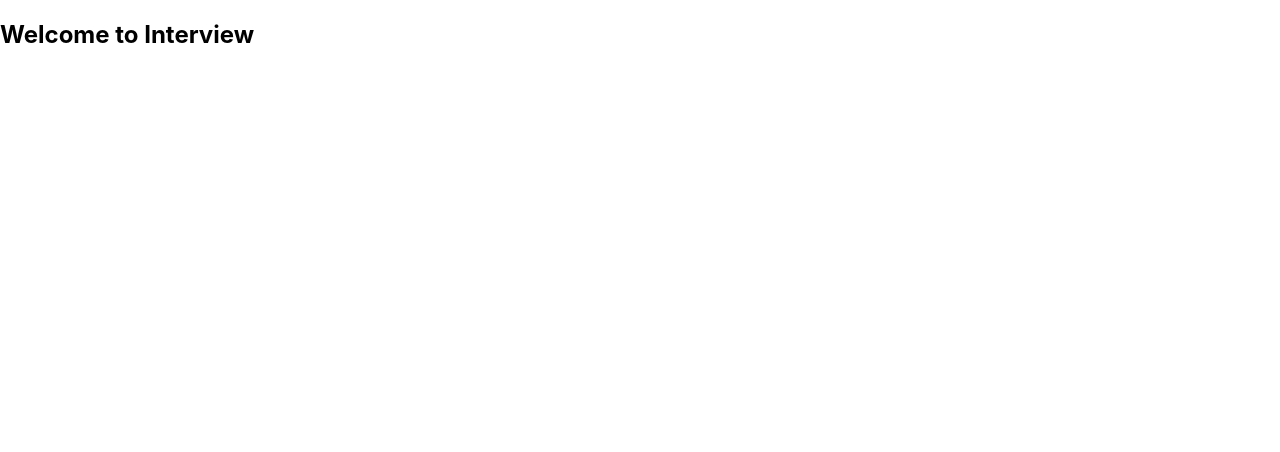
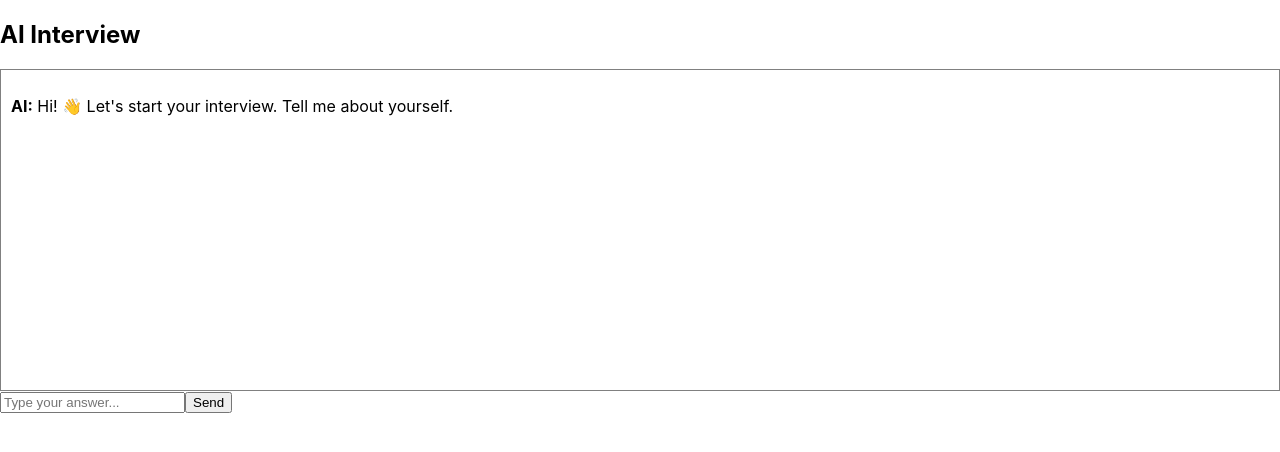
Before and after one commit to Harshit-12/AI-Interview-Coach, a React (Create React App) app in the folder client/: page /interview in a window 1280 px wide. Shown: the top 452 px of the page. Built offline with nearby package versions, Linux system fonts and the light colour scheme.

Commit message:
adding the UI for interview31

```diff
--- a/client/src/pages/Survey.js
+++ b/client/src/pages/Survey.js
@@ -41,7 +41,7 @@ function Survey() {
         { question: "Strengths", answer: form.strengths },
         { question: "Weaknesses", answer: form.weaknesses }
       ];
-
+      console.log(survey);
       //  create session in DB
       const res = await API.post("/session/create", {
         profile,
@@ -49,10 +49,10 @@ function Survey() {
       });
 
       const sessionId = res.data.sessionId;
-
+      console.log("my survey " + survey);
       // store sessionId for interview
       localStorage.setItem("sessionId", sessionId);
-
+      localStorage.setItem("survey", JSON.stringify(survey));
       // navigate to interview page
       navigate("/interview");
 
--- a/client/src/pages/interview.js
+++ b/client/src/pages/interview.js
@@ -1,9 +1,141 @@
+import { useEffect, useState } from "react";
+import API from "../services/api";
 
 function Interview() {
+  const [messages, setMessages] = useState([]);
+  const [input, setInput] = useState("");
+  const [currentQuestion, setCurrentQuestion] = useState("");
+  const profile = JSON.parse(localStorage.getItem("profile"));
 
+  const survey = JSON.parse(localStorage.getItem("survey"));
+  const sessionId = localStorage.getItem("sessionId");
+
+  useEffect(() => {
+    startInterview();
+  }, []);
+
+  // 🔥 Start Interview
+  const startInterview = () => {
+    const greeting = "Hi! 👋 Let's start your interview.\nTell me about yourself.";
+
+    setMessages([
+      { sender: "ai", text: greeting }
+    ]);
+      setCurrentQuestion(greeting);
+  };
+
+  // 🔥 Handle User Answer
+//   const handleSend = async () => {
+//     if (!input) return;
+
+//     const userMessage = { sender: "user", text: input };
+
+//     setMessages((prev) => [...prev, userMessage]);
+
+//     // 1️⃣ Evaluate answer
+//     const evalRes = await API.post("/evaluation/evaluate", {
+//       question: messages[messages.length - 1]?.text,
+//       answer: input,
+//       profile
+//     });
+
+//     // 2️⃣ Save to DB
+//     await API.post("/session/add-response", {
+//       sessionId,
+//       question: messages[messages.length - 1]?.text,
+//       answer: input,
+//       evaluation: evalRes.data.evaluation
+//     });
+
+//     // 3️⃣ Generate next question
+//     const qRes = await API.post("/startInterview", {
+//       profile,
+//       surveyAnswers
+//     });
+
+//     const nextQuestion = qRes.data.questions[0];
+//     console.log(nextQuestion);
+//     const aiMessage = { sender: "ai", text: nextQuestion };
+
+//     setMessages((prev) => [...prev, aiMessage]);
+//     setInput("");
+//   };
+
+const handleSend = async () => {
+  if (!input) return;
+
+  const userAnswer = input;
+
+  // show user message immediately
+  setMessages((prev) => [...prev, { sender: "user", text: userAnswer }]);
+
+  try {
+    console.log("Inside the handleSend");
+    //  Evaluate answer
+    const evalRes = await API.post("/evaluation/evaluate", {
+      question: currentQuestion,   // ✅ FIXED
+      answer: userAnswer,
+      profile
+    });
+
+    // Save to DB
+    await API.post("/session/add-response", {
+      sessionId,
+      question: currentQuestion,   // ✅ FIXED
+      answer: userAnswer,
+      evaluation: evalRes.data.evaluation
+    });
+
+    //  Generate next question
+    console.log("before next question");
+    // console.log("Survey :", surveyAnswers);
+    const qRes = await API.post("/interview/startInterview", {
+      profile,
+      survey
+    });
+    console.log("Query Response : "+ qRes);
+    const nextQuestion = qRes.data.questions?.[0];
+    console.log("Next Question : "+ nextQuestion);
+    if (!nextQuestion) {
+      console.error("No question returned");
+      return;
+    }
+
+    //  Add AI message
+    setMessages((prev) => [
+      ...prev,
+      { sender: "ai", text: nextQuestion }
+    ]);
+
+    //  Update current question
+    setCurrentQuestion(nextQuestion);
+
+    // clear input
+    setInput("");
+
+  } catch (error) {
+    console.error("Error:", error);
+  }
+};
   return (
     <div>
-      <h2>Welcome to Interview</h2>
+      <h2>AI Interview</h2>
+
+      <div style={{ border: "1px solid gray", padding: "10px", height: "300px", overflowY: "scroll" }}>
+        {messages.map((msg, i) => (
+          <div key={i} style={{ textAlign: msg.sender === "ai" ? "left" : "right" }}>
+            <p><b>{msg.sender === "ai" ? "AI" : "You"}:</b> {msg.text}</p>
+          </div>
+        ))}
+      </div>
+
+      <input
+        value={input}
+        onChange={(e) => setInput(e.target.value)}
+        placeholder="Type your answer..."
+      />
+
+      <button onClick={handleSend}>Send</button>
     </div>
   );
 }
```
Also changed, not shown: 1 other file (tests, documents, lock files or other folders).
